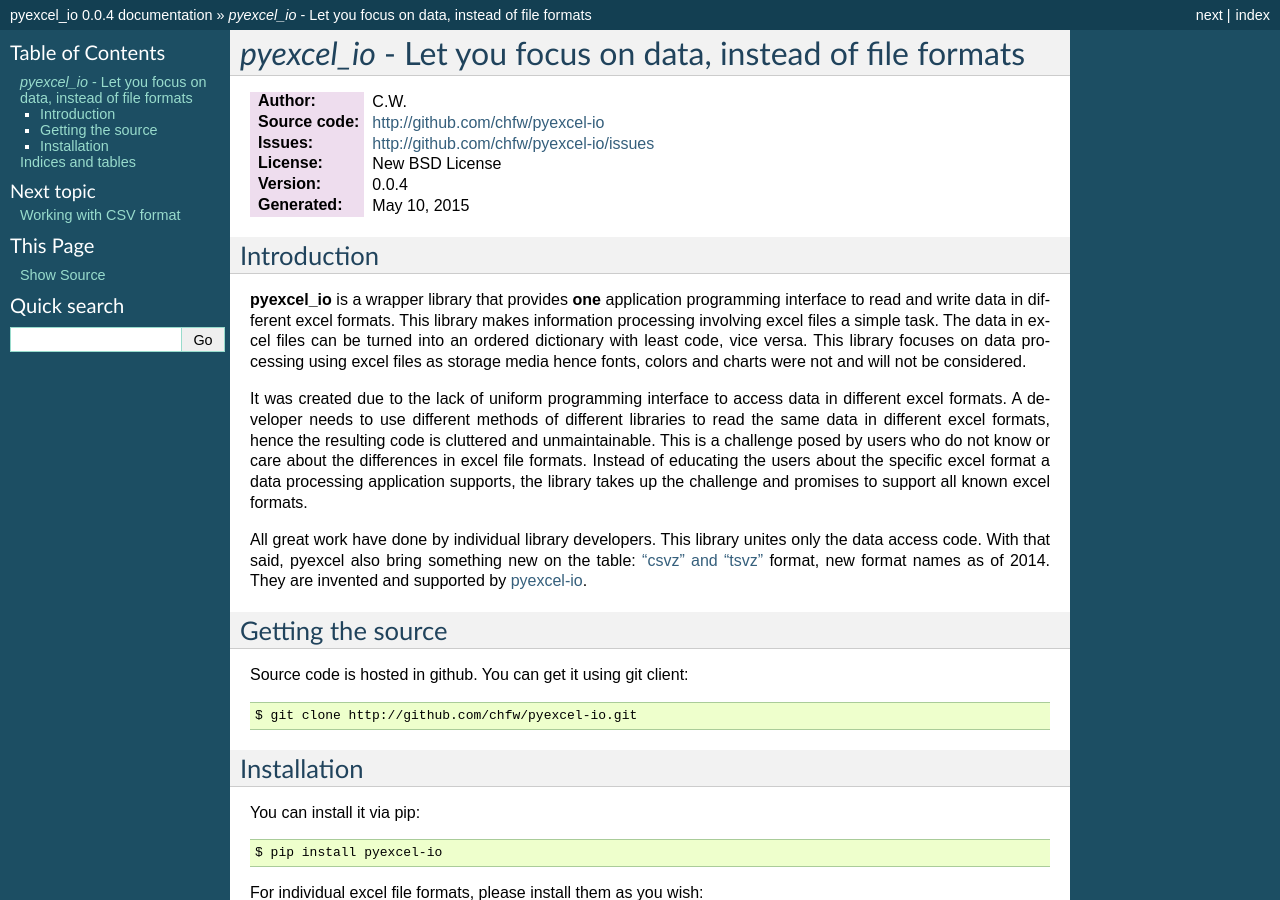
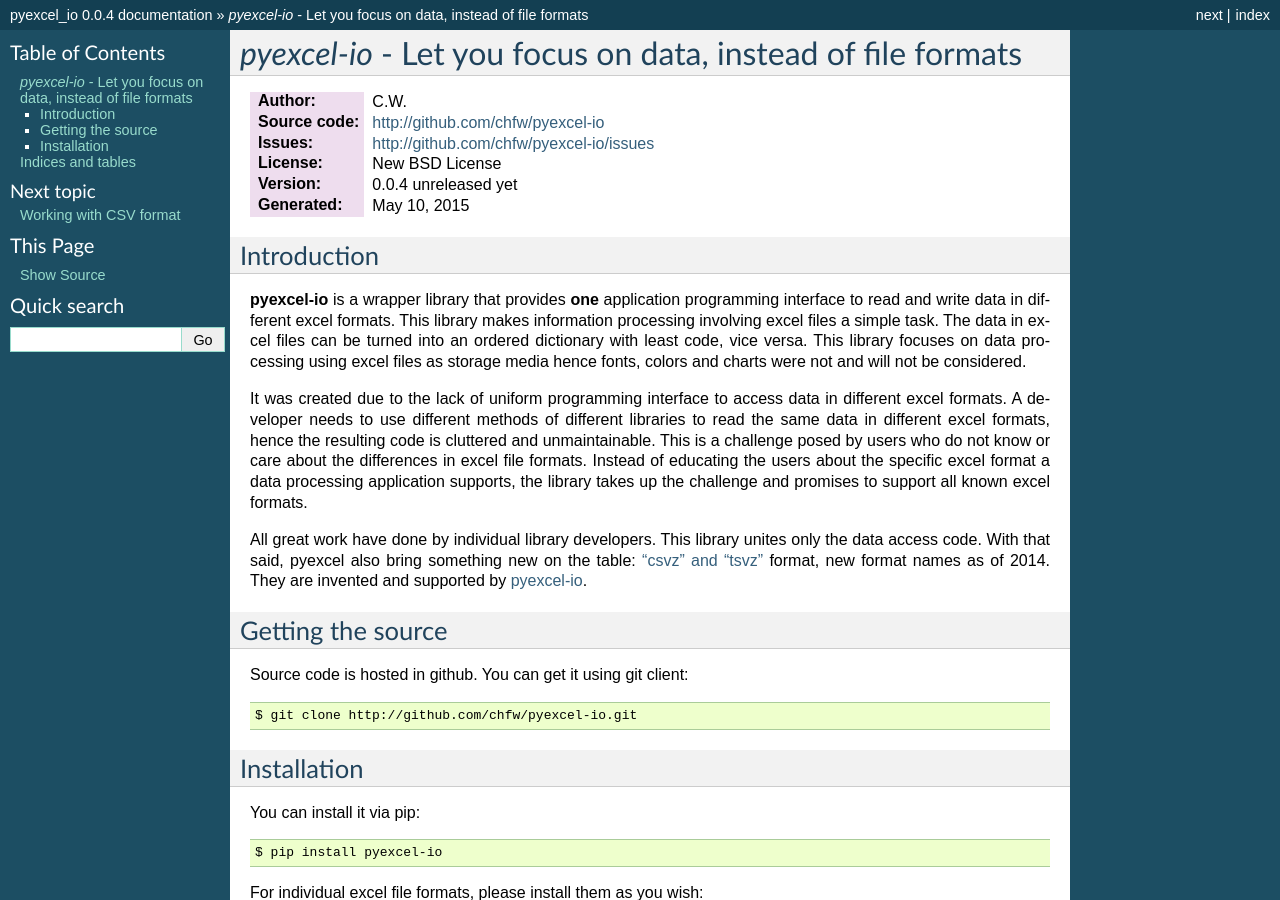
Before and after one commit to pyexcel/pyexcel-io, a Sphinx documentation site: the page built from doc/source/index.rst, in a window 1280 px wide and 900 px high. Built offline with Sphinx 7.4.7, drawn with Linux system fonts in a browser that asks for light colours.

Commit message:
minor update

```diff
--- a/README.rst
+++ b/README.rst
@@ -7,6 +7,9 @@
 
 .. image:: https://coveralls.io/repos/chfw/pyexcel-io/badge.png?branch=master
     :target: https://coveralls.io/r/chfw/pyexcel-io?branch=master
+
+.. image:: https://readthedocs.org/projects/pyexcel-io/badge/?version=latest
+    :target: http://pyexcel-io.readthedocs.org/en/latest/
 
 .. image:: http://img.shields.io/gittip/chfw.svg
     :target: https://gratipay.com/chfw/
--- a/doc/source/index.rst
+++ b/doc/source/index.rst
@@ -3,7 +3,7 @@
    You can adapt this file completely to your liking, but it should at least
    contain the root `toctree` directive.
 
-`pyexcel_io` - Let you focus on data, instead of file formats
+`pyexcel-io` - Let you focus on data, instead of file formats
 ================================================================================
 
 
@@ -11,13 +11,13 @@
 :Source code: http://github.com/chfw/pyexcel-io
 :Issues: http://github.com/chfw/pyexcel-io/issues
 :License: New BSD License
-:Version: |version|
+:Version: |version| unreleased yet
 :Generated: |today|
 
 Introduction
 --------------------------------------------------------------------------------
 
-**pyexcel_io** is a wrapper library that provides **one** application
+**pyexcel-io** is a wrapper library that provides **one** application
 programming interface to read and write data in different excel formats.
 This library makes information processing involving excel files a
 simple task. The data in excel files can be turned into an ordered dictionary
```
Also changed, not shown: other parts of README.rst (+1 -1 lines).
